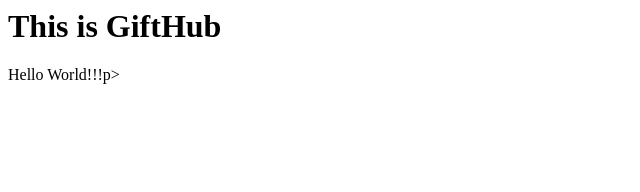
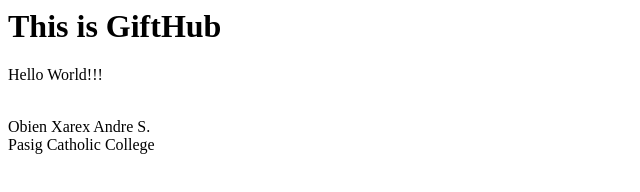
Before and after one commit to obien10/IT101_obien, a plain HTML site: page index.html in a window 1280 px wide. Shown: the whole page, without its empty margins (0-640 px from the left). Drawn offline with Linux system fonts and the light colour scheme.

Commit message:
Update index.html

```diff
--- a/index.html
+++ b/index.html
@@ -3,6 +3,10 @@
     <h1>This is GiftHub</h1>
   </head>
   <body>
-    <p>Hello World!!!</body>p>
+    <p>Hello World!!!</p>
+    <br>
+  Obien Xarex Andre S.
+    <br>
+    Pasig Catholic College
   </body>
 </html>
```
